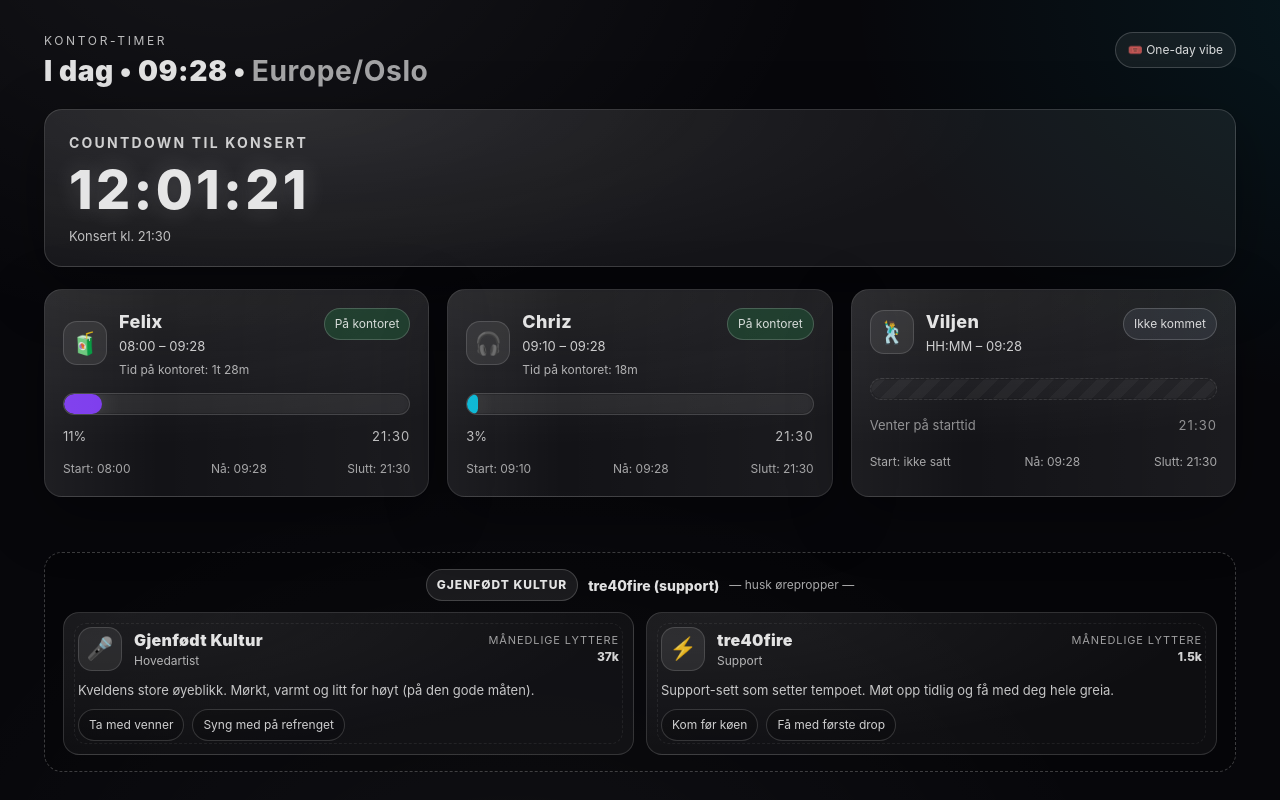
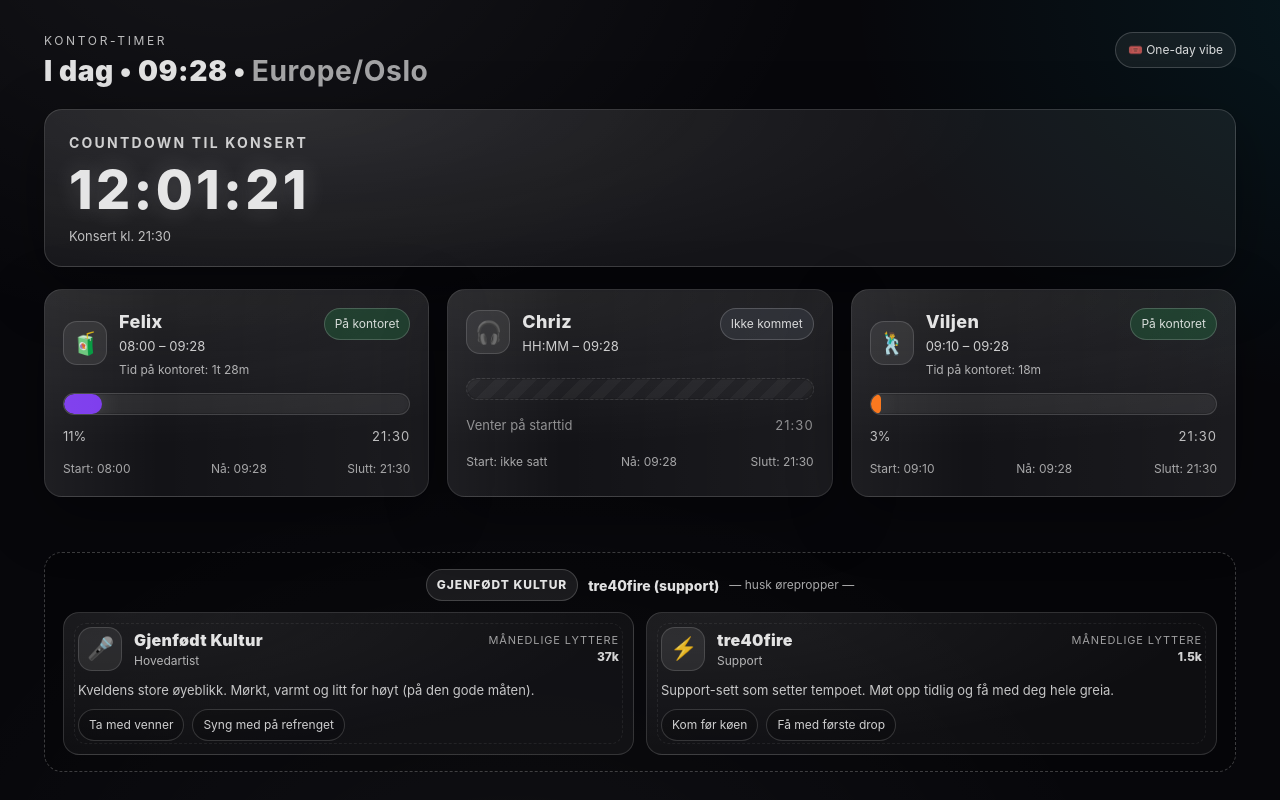
Before and after one commit to felixvik21/office-timer, a React (Vite) app: page / in a window 1280 px wide. Shown: the top 800 px of the page. Built offline with nearby package versions, Linux system fonts and the light colour scheme.

Commit message:
Add emojis

```diff
--- a/src/App.css
+++ b/src/App.css
@@ -145,6 +145,7 @@
   background: rgba(255, 255, 255, 0.08);
   border: 1px solid rgba(255, 255, 255, 0.14);
   font-size: 22px;
+  font-family: Apple Color Emoji, Segoe UI Emoji, Segoe UI Symbol, Noto Color Emoji, system-ui;
 }
 
 .artistName {
--- a/src/components/PersonCard.module.css
+++ b/src/components/PersonCard.module.css
@@ -61,6 +61,7 @@
   background: rgba(255, 255, 255, 0.08);
   border: 1px solid rgba(255, 255, 255, 0.14);
   font-size: 22px;
+  font-family: Apple Color Emoji, Segoe UI Emoji, Segoe UI Symbol, Noto Color Emoji, system-ui;
 }
 
 .name {
--- a/src/config.ts
+++ b/src/config.ts
@@ -23,8 +23,8 @@ export type ArtistInfo = {
 
 export const people: PersonConfig[] = [
   { name: 'Felix', startTime: '08:00', color: '#7C3AED', emoji: '🧃' },
-  { name: 'Chriz', startTime: '09:10', color: '#06B6D4', emoji: '🎧' },
-  { name: 'Viljen', startTime: null, color: '#F97316', emoji: '🕺' },
+  { name: 'Chriz', startTime: null, color: '#06B6D4', emoji: '🎧' },
+  { name: 'Viljen', startTime: '09:10', color: '#F97316', emoji: '🕺' },
 ]
 
 // Endre tekst/tall her hvis du vil (f.eks. månedlige lyttere).
--- a/src/index.css
+++ b/src/index.css
@@ -1,5 +1,17 @@
 :root {
-  font-family: Inter, system-ui, -apple-system, Segoe UI, Roboto, Helvetica, Arial, sans-serif;
+  font-family:
+    Inter,
+    system-ui,
+    -apple-system,
+    Segoe UI,
+    Roboto,
+    Helvetica,
+    Arial,
+    sans-serif,
+    Apple Color Emoji,
+    Segoe UI Emoji,
+    Segoe UI Symbol,
+    Noto Color Emoji;
   line-height: 1.5;
   font-weight: 400;
   color: rgba(255, 255, 255, 0.88);
```
